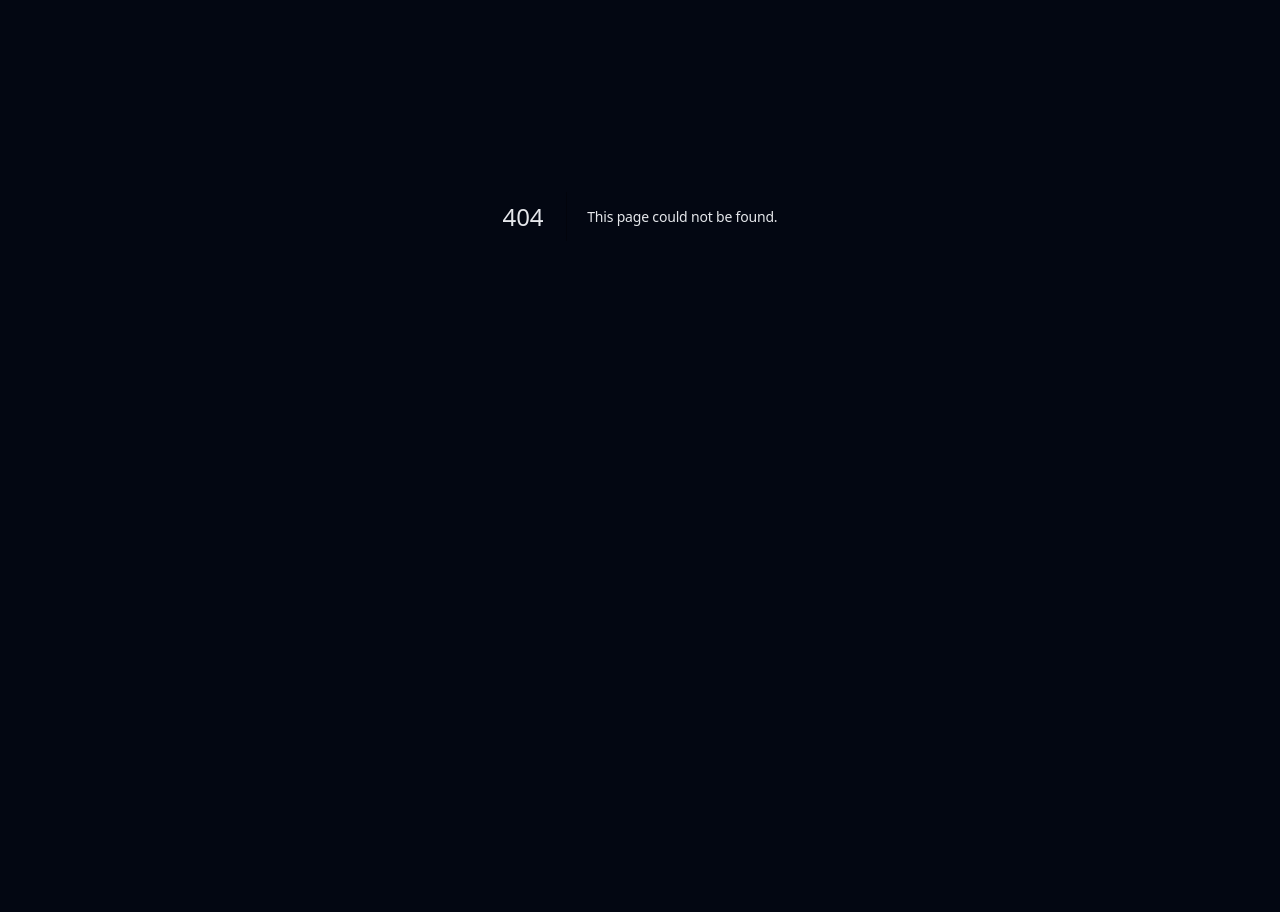
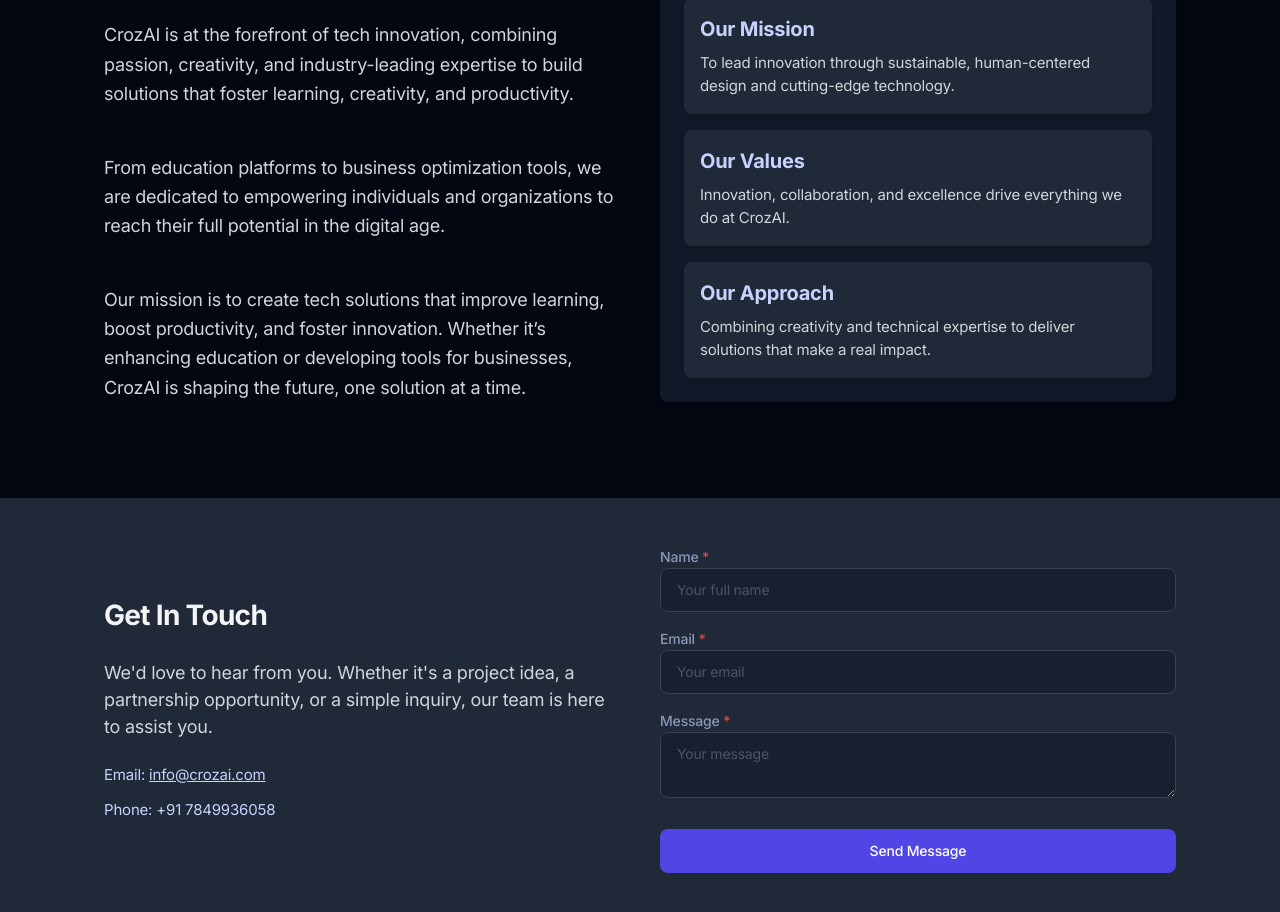
Before and after one commit to fromzerohq/crozai-ui, a Next.js app: page /about-us in a window 1280 px wide. Before the commit this address had no page. Shown: the part 260-1172 px from the top of the page. Before the commit the page ends 876 px from the top, so only its background shows below. Built offline with nearby package versions, Linux system fonts and the light colour scheme.

Commit message:
added about us page

```diff
--- /dev/null
+++ b/app/about-us/page.tsx
@@ -0,0 +1,165 @@
+"use client"; // This makes the component a Client Component
+
+import { useState } from "react";
+
+export default function AboutUs() {
+  const [formData, setFormData] = useState({
+    name: "",
+    email: "",
+    message: "",
+  });
+
+  const [submitted, setSubmitted] = useState(false);
+  const [formError, setFormError] = useState(false);
+
+  const handleChange = (e) => {
+    setFormData({ ...formData, [e.target.name]: e.target.value });
+  };
+
+  const handleSubmit = async (e) => {
+    e.preventDefault();
+    try {
+      const response = await fetch("https://formspree.io/f/mdkondlb", {
+        method: "POST",
+        headers: {
+          "Content-Type": "application/json",
+        },
+        body: JSON.stringify(formData),
+      });
+
+      const result = await response.json();
+      if (result.errors) {
+        setFormError(true);
+      } else {
+        setSubmitted(true);
+        setFormData({ name: "", email: "", message: "" }); // Clear form after successful submission
+      }
+    } catch (error) {
+      setFormError(true);
+    }
+  };
+
+  return (
+    <section className="relative">
+      {/* About Us Section */}
+      <div className="max-w-6xl mx-auto px-6 sm:px-10 py-16 lg:py-24">
+        <div className="grid md:grid-cols-2 gap-10 items-stretch"> {/* Changed items-center to items-stretch */}
+          <div className="space-y-6 text-gray-300 flex flex-col justify-between"> {/* Added flex and justify-between */}
+            <h2 className="text-4xl font-semibold mb-5">About CrozAI</h2>
+            <p className="text-lg leading-relaxed">
+              CrozAI is at the forefront of tech innovation, combining passion, creativity, and industry-leading expertise to build solutions that foster learning, creativity, and productivity.
+            </p>
+            <p className="text-lg leading-relaxed">
+              From education platforms to business optimization tools, we are dedicated to empowering individuals and organizations to reach their full potential in the digital age.
+            </p>
+            <p className="text-lg leading-relaxed">
+              Our mission is to create tech solutions that improve learning, boost productivity, and foster innovation. Whether it’s enhancing education or developing tools for businesses, CrozAI is shaping the future, one solution at a time.
+            </p>
+          </div>
+
+          {/* Key Points Section */}
+          <div className="space-y-6 bg-gray-900 p-6 rounded-lg shadow-lg flex flex-col justify-between"> {/* Added flex and justify-between */}
+            <h3 className="text-3xl font-semibold text-indigo-300">Key Points</h3>
+            <div className="space-y-4">
+              <div className="bg-gray-800 p-4 rounded-lg shadow-md">
+                <h4 className="text-xl font-bold text-indigo-200">Our Mission</h4>
+                <p className="text-gray-300 mt-2">
+                  To lead innovation through sustainable, human-centered design and cutting-edge technology.
+                </p>
+              </div>
+
+              <div className="bg-gray-800 p-4 rounded-lg shadow-md">
+                <h4 className="text-xl font-bold text-indigo-200">Our Values</h4>
+                <p className="text-gray-300 mt-2">
+                  Innovation, collaboration, and excellence drive everything we do at CrozAI.
+                </p>
+              </div>
+
+              <div className="bg-gray-800 p-4 rounded-lg shadow-md">
+                <h4 className="text-xl font-bold text-indigo-200">Our Approach</h4>
+                <p className="text-gray-300 mt-2">
+                  Combining creativity and technical expertise to deliver solutions that make a real impact.
+                </p>
+              </div>
+            </div>
+          </div>
+        </div>
+      </div>
+
+      {/* Contact Information */}
+      <div className="bg-gray-800 py-12">
+        <div className="max-w-6xl mx-auto px-6 sm:px-10">
+          <div className="grid md:grid-cols-2 gap-10 text-center md:text-left items-center">
+            <div className="space-y-6">
+              <h2 className="text-3xl font-bold tracking-tight text-gray-100">Get In Touch</h2>
+              <p className="text-lg text-gray-300">We'd love to hear from you. Whether it's a project idea, a partnership opportunity, or a simple inquiry, our team is here to assist you.</p>
+              <div className="text-indigo-200 space-y-3">
+                <p>Email: <a href="mailto:info@crozic.com" className="underline">info@crozai.com</a></p>
+                <p>Phone: +91 7849936058</p>
+              </div>
+            </div>
+
+            {/* Contact Form */}
+            {submitted ? (
+              <div className="p-6 bg-blue-100 text-gray-800 rounded-lg shadow-lg text-center animate-fade-in">
+                <h2 className="text-2xl font-bold">Thank you!</h2>
+                <p className="mt-3">Your message has been successfully submitted. We will get back to you shortly.</p>
+              </div>
+            ) : formError ? (
+              <div className="p-6 bg-red-100 text-red-800 rounded-lg shadow-lg text-center animate-fade-in">
+                <h2 className="text-2xl font-bold">Oops!</h2>
+                <p className="mt-3">There was an error submitting your message. Please try again later.</p>
+              </div>
+            ) : (
+              <form onSubmit={handleSubmit} className="space-y-6">
+                <div className="space-y-4">
+                  <div>
+                    <label htmlFor="name" className="block text-sm font-medium text-indigo-200/65">Name <span className="text-red-500">*</span></label>
+                    <input
+                      id="name"
+                      name="name"
+                      type="text"
+                      className="form-input w-full bg-gray-900 text-gray-300 rounded-md focus:ring-indigo-500 focus:border-indigo-500"
+                      placeholder="Your full name"
+                      value={formData.name}
+                      onChange={handleChange}
+                      required
+                    />
+                  </div>
+                  <div>
+                    <label htmlFor="email" className="block text-sm font-medium text-indigo-200/65">Email <span className="text-red-500">*</span></label>
+                    <input
+                      id="email"
+                      name="email"
+                      type="email"
+                      className="form-input w-full bg-gray-900 text-gray-300 rounded-md focus:ring-indigo-500 focus:border-indigo-500"
+                      placeholder="Your email"
+                      value={formData.email}
+                      onChange={handleChange}
+                      required
+                    />
+                  </div>
+                  <div>
+                    <label htmlFor="message" className="block text-sm font-medium text-indigo-200/65">Message <span className="text-red-500">*</span></label>
+                    <textarea
+                      id="message"
+                      name="message"
+                      className="form-input w-full bg-gray-900 text-gray-300 rounded-md focus:ring-indigo-500 focus:border-indigo-500"
+                      placeholder="Your message"
+                      value={formData.message}
+                      onChange={handleChange}
+                      required
+                    />
+                  </div>
+                </div>
+                <button className="btn w-full bg-indigo-600 hover:bg-indigo-500 text-white py-3 px-4 rounded-md transition-all duration-200 focus:outline-none focus:ring-2 focus:ring-offset-2 focus:ring-indigo-500">
+                  Send Message
+                </button>
+              </form>
+            )}
+          </div>
+        </div>
+      </div>
+    </section>
+  );
+}
--- a/components/ui/footer.tsx
+++ b/components/ui/footer.tsx
@@ -81,7 +81,7 @@
               <li>
                 <a
                   className="text-indigo-200/65 transition hover:text-indigo-500"
-                  href="#0"
+                  href="/about-us"
                 >
                   About us
                 </a>
```
